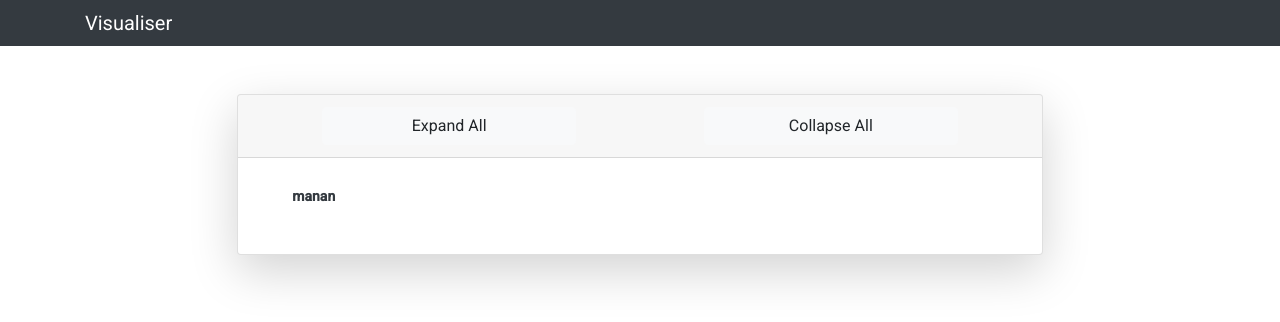
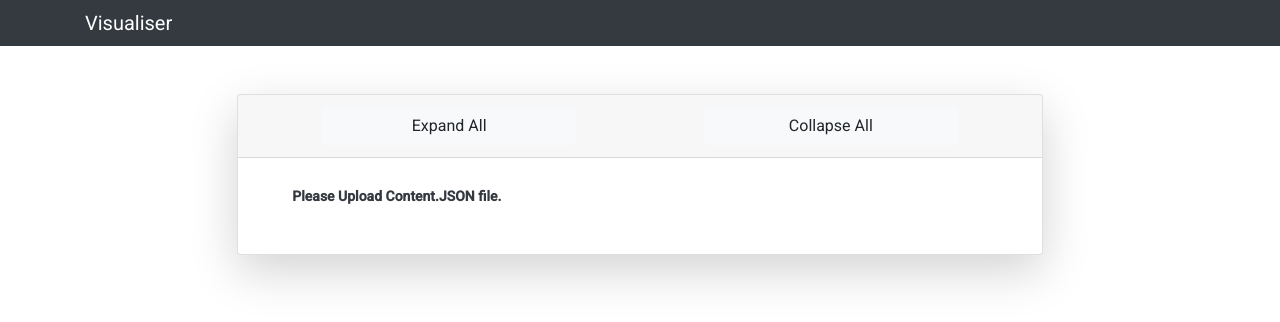
Before and after one commit to AnMan9801/Angular-json-visualiser, an Angular app: page /visualiser in a window 1280 px wide. Shown: the top 322 px of the page. Built offline with nearby package versions, Linux system fonts and the light colour scheme.

Commit message:
feat : update scroll btn and cleanup

```diff
--- a/src/app/file-upload/file-upload.component.ts
+++ b/src/app/file-upload/file-upload.component.ts
@@ -28,7 +28,6 @@ export class FileUploadComponent implements OnInit {
     try {
       let fileContents = await this.onFileSelectedSub(event.target.files[0]);
       fileContents = JSON.parse(fileContents as string);
-      console.log(fileContents);
       this.fileLoaded = true;
       let arrayObj = [];
       arrayObj.push(fileContents);
--- a/src/app/scroll-top/scroll-top.component.html
+++ b/src/app/scroll-top/scroll-top.component.html
@@ -1,4 +1,4 @@
 <!--Scroll to top-->
-<button class="scroll-to-top btn-small btn-outline-light" [ngClass]="{'show-scrollTop': windowScrolled}" (click)="scrollToTop()">
+<button class="scroll-to-top btn-small btn-outline-secondary" [ngClass]="{'show-scrollTop': windowScrolled}" (click)="scrollToTop()">
       <mat-icon>expand_less</mat-icon>
 </button>
--- a/src/app/tree-data.service.ts
+++ b/src/app/tree-data.service.ts
@@ -12,21 +12,16 @@ export interface FoodNode {
 export class TreeDataService {
 
   treeData = [{
-    id: "manan"
+    id: "Please Upload Content.JSON file."
   }];
   visualiserComponent: boolean = false;
   constructor() { }
 
   getTreeData() {
-    console.log(this.treeData);
-
     return this.treeData;
-
   }
 
   setTreeData(data) {
-    console.log(data);
-
     this.treeData = data;
   }
 }
```
